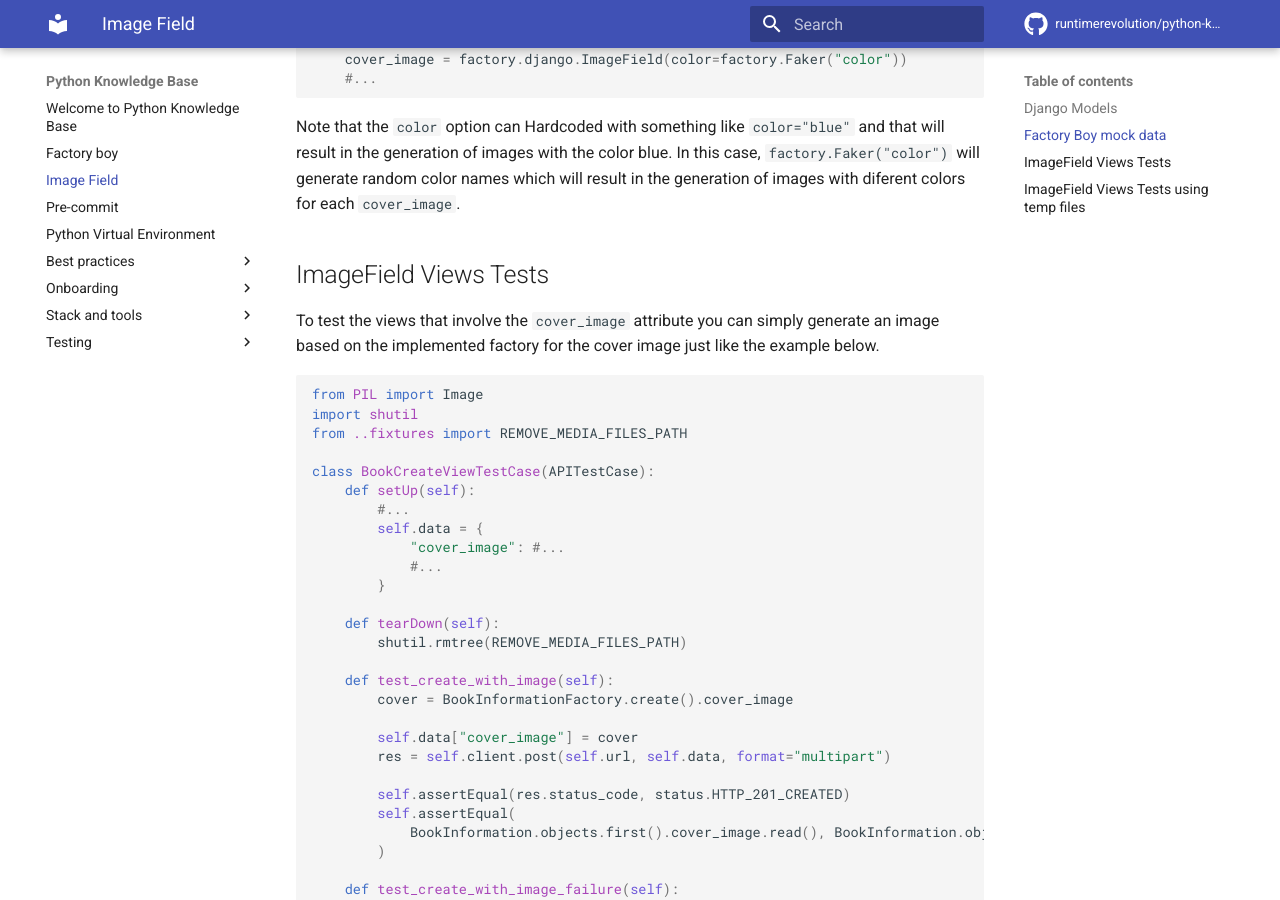
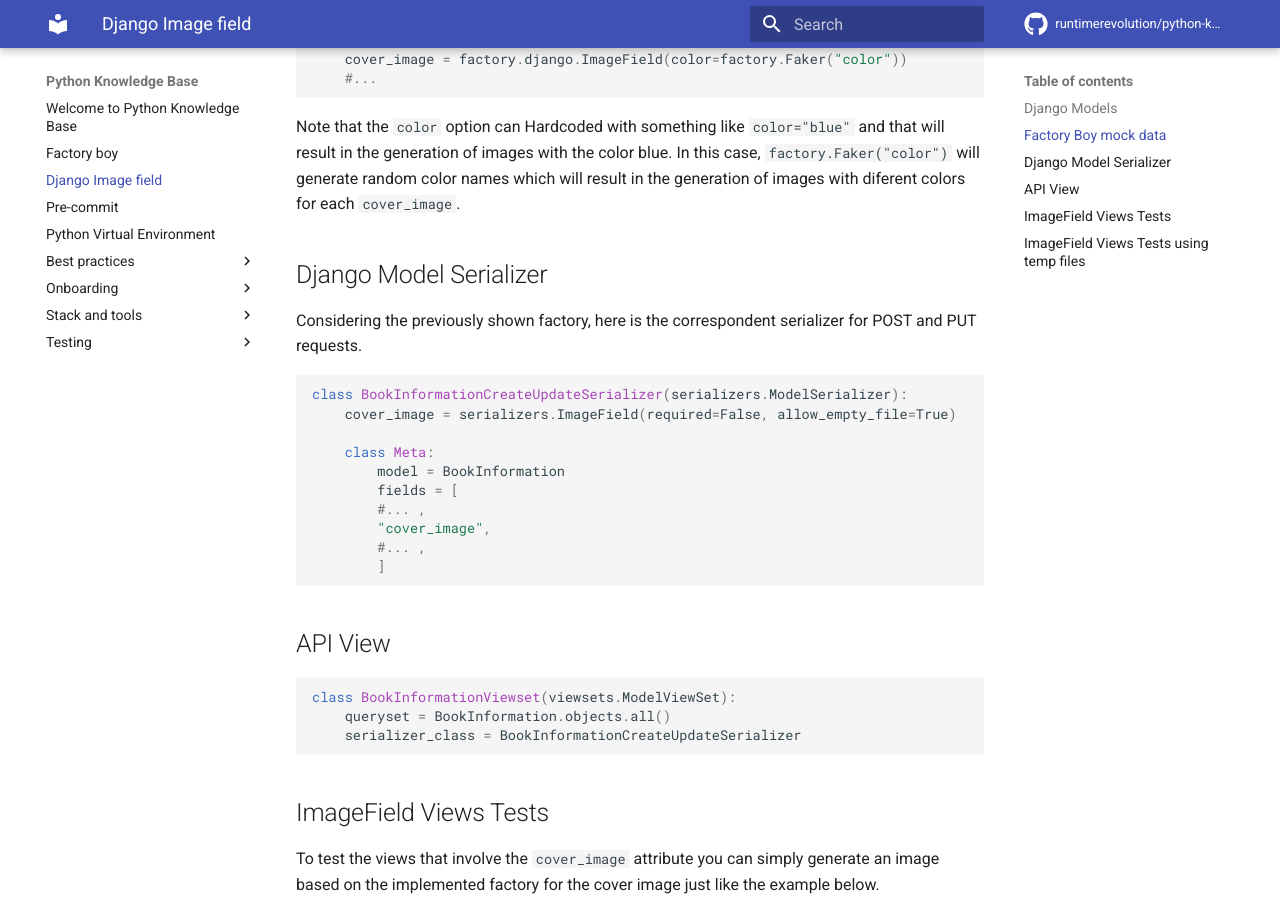
Before and after one commit to runtimerevolution/python-knowledge-base, an MkDocs documentation site: the page built from docs/image_field.md, in a window 1280 px wide and 900 px high, scrolled down 659 px. Built offline with MkDocs 1.6.1 and Material for MkDocs 9.7.7, drawn with Linux system fonts in a browser that asks for light colours; comment, search, counter and statistics services are not loaded; some of the changed text lies outside the part shown.

Commit message:
Updated with suggestions made

`````diff
--- a/docs/image_field.md
+++ b/docs/image_field.md
@@ -1,4 +1,4 @@
-# Image Field
+# Django Image field
 
 For the ImageField to work it's necessary to have the Pillow library installed.
 
@@ -29,6 +29,31 @@
 Note that the `color` option can Hardcoded with something like `color="blue"` and that will result in the
 generation of images with the color blue. In this case, `factory.Faker("color")` will generate random color names
 which will result in the generation of images with diferent colors for each `cover_image`.
+
+## Django Model Serializer
+
+Considering the previously shown factory, here is the correspondent serializer for POST and PUT requests.
+
+````python
+class BookInformationCreateUpdateSerializer(serializers.ModelSerializer):
+    cover_image = serializers.ImageField(required=False, allow_empty_file=True)
+
+    class Meta:
+        model = BookInformation
+        fields = [
+        #... ,
+        "cover_image",
+        #... ,
+        ]
+````
+
+## API View
+
+````python
+class BookInformationViewset(viewsets.ModelViewSet):
+    queryset = BookInformation.objects.all()
+    serializer_class = BookInformationCreateUpdateSerializer
+````
 
 ## ImageField Views Tests
 
`````
